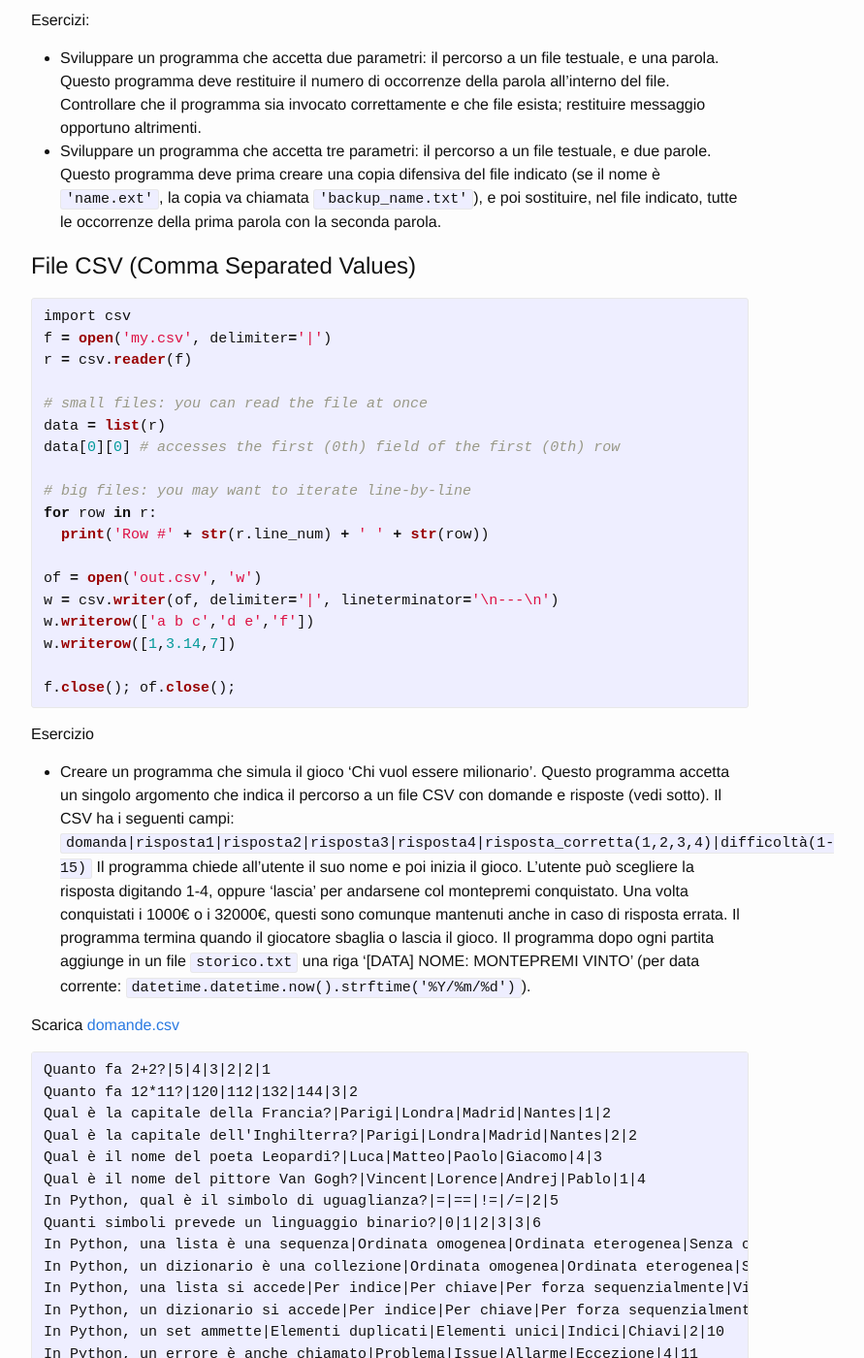
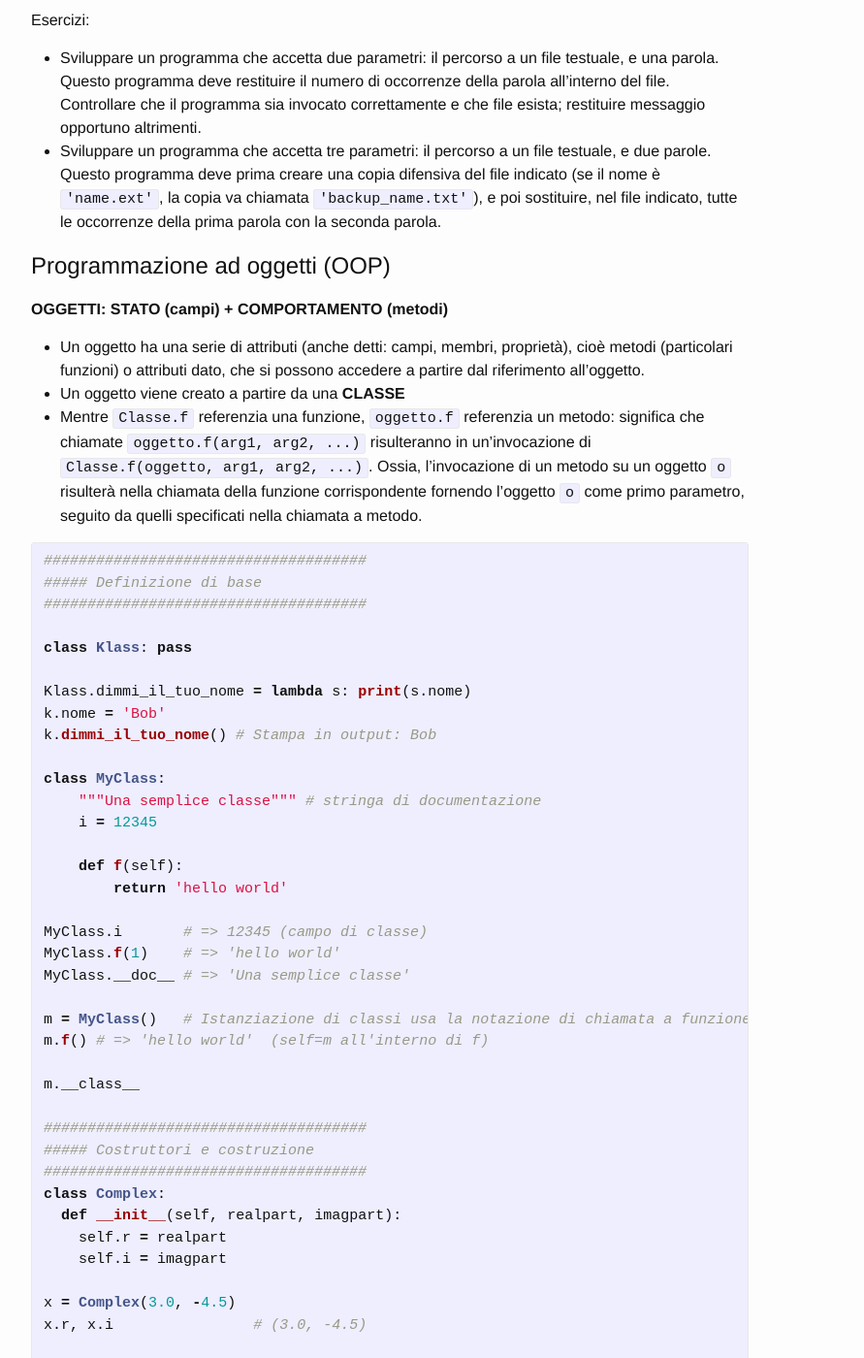
Before and after one commit to APICe-at-DISI/ifts2018, a Jekyll site: the page built from index.md, in a window 1280 px wide and 1400 px high, scrolled down 18987 px. Shown: the whole window at 97% size, without its empty margins (238-1129 px from the left). Built offline with Jekyll 4.4.1, drawn with Linux system fonts in a browser that asks for light colours; our own code applies the rules of GitHub Pages for plain Markdown files; some of the changed text lies outside the part shown.

Commit message:
Hopefully one of last

```diff
--- a/index.md
+++ b/index.md
@@ -859,6 +859,84 @@ Esercizi:
   e poi sostituire, nel file indicato, tutte le occorrenze della prima parola
   con la seconda parola.
 
+## Programmazione ad oggetti (OOP)
+
+**OGGETTI: STATO (campi) + COMPORTAMENTO (metodi)**
+
+- Un oggetto ha una serie di attributi (anche detti: campi, membri, proprietà),
+  cioè metodi (particolari funzioni) o attributi dato,
+  che si possono accedere a partire dal riferimento all'oggetto.
+- Un oggetto viene creato a partire da una **CLASSE**
+- Mentre `Classe.f` referenzia una funzione, `oggetto.f` referenzia un metodo:
+  significa che chiamate `oggetto.f(arg1, arg2, ...)` risulteranno in un'invocazione
+  di `Classe.f(oggetto, arg1, arg2, ...)`.  Ossia, l'invocazione di un metodo
+  su un oggetto `o` risulterà nella chiamata della funzione corrispondente
+  fornendo l'oggetto `o` come primo parametro, seguito da quelli specificati nella
+  chiamata a metodo.
+
+
+{% highlight python %}
+#####################################
+##### Definizione di base
+#####################################
+
+class Klass: pass
+
+Klass.dimmi_il_tuo_nome = lambda s: print(s.nome)
+k.nome = 'Bob'
+k.dimmi_il_tuo_nome() # Stampa in output: Bob
+
+class MyClass:
+    """Una semplice classe""" # stringa di documentazione
+    i = 12345
+
+    def f(self):
+        return 'hello world'
+
+MyClass.i       # => 12345 (campo di classe)
+MyClass.f(1)    # => 'hello world'
+MyClass.__doc__ # => 'Una semplice classe'
+
+m = MyClass()   # Istanziazione di classi usa la notazione di chiamata a funzione
+m.f() # => 'hello world'  (self=m all'interno di f)
+
+m.__class__
+
+#####################################
+##### Costruttori e costruzione
+#####################################
+class Complex:
+  def __init__(self, realpart, imagpart):
+    self.r = realpart
+    self.i = imagpart
+
+x = Complex(3.0, -4.5)
+x.r, x.i                # (3.0, -4.5)
+
+#####################################
+##### Ereditarietà
+#####################################
+class B:
+  def __init__(self, arg=77):
+    self.prop = arg
+
+  def method(self, arg): print('B.method: ' + str(arg))
+
+class C(B):
+  def __init__(self):
+    super().__init__(88)
+
+  def method(self, arg):
+    super().method(arg) # This does the same as: super(C, self).method(arg)
+    print('C.method: ' + str(arg))
+
+c = C()
+c.prop # 88
+c.method('!!!')
+# B.method: !!!
+# C.method: !!!
+{% endhighlight %}
+
 ## File CSV (Comma Separated Values)
 
 {% highlight python %}
```
Also changed, not shown: resources/interrogo.py (added, +45 -0 lines).
